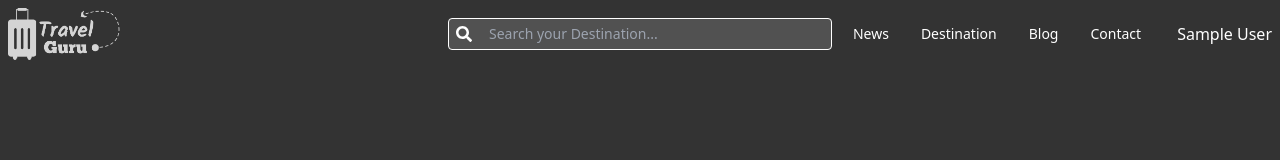
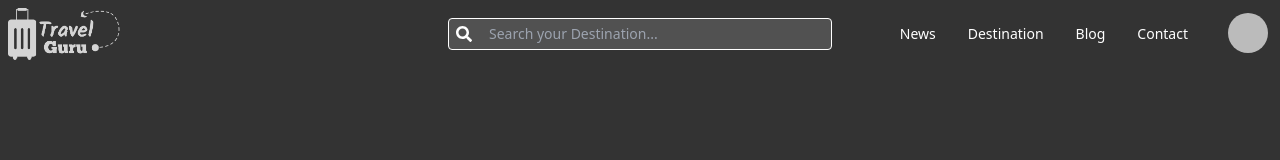
Before and after one commit to mehefujali/travel-guru, a React (Vite) app: page /home in a window 1280 px wide. Shown: the top 160 px of the page. Built offline with nearby package versions, Linux system fonts and the light colour scheme; no server answers; sample sign-in values are in the browser's storage.

Commit message:
user signout complite

```diff
--- a/src/Components/Nav/Nav.jsx
+++ b/src/Components/Nav/Nav.jsx
@@ -6,8 +6,11 @@
 import { AuthContext } from '../../Context/AuthProvider';
 const Nav = () => {
       const { pathname } = useLocation()
-       const {user} = useContext(AuthContext)
-
+      const { user,userSignOut } = useContext(AuthContext)
+      const handleLogOut = () => {
+            userSignOut()
+            .then(console.log('signout success'))
+      }
       return (
             <div className=' container mx-auto'>
                   <div className=' w-11/12 mx-auto md:w-full'>
@@ -49,14 +52,35 @@
                                           </ul>
                                     </div>
                                     {
-                                            user? <div>
-                                                <h1>{user?.displayName}</h1>
+                                          user ? <div>
+                                                <div className="dropdown dropdown-end">
+                                                      <div tabIndex={0} role="button" className="btn btn-ghost btn-circle avatar">
+                                                            <div className="w-10 rounded-full">
+                                                                  <img
+                                                                        alt={user.displayName}
+                                                                        src={user.photoURL} />
+                                                            </div>
+                                                      </div>
+                                                      <ul
+                                                            tabIndex={0}
+                                                            className="menu menu-sm dropdown-content bg-base-100 rounded-box z-[1] mt-3 w-52 p-2 shadow text-black">
+                                                            <li>
+                                                                  <a className="justify-between">
+                                                                        Profile
+                                                                        <span className="badge">New</span>
+                                                                  </a>
+                                                            </li>
+                                                            <li><a>Settings</a></li>
+                                                            <li onClick={handleLogOut}><a>Logout</a></li>
+                                                      </ul>
+                                                </div>
+
                                             </div>:<Link to={'/login'} className="btn btn-sm md:btn-md bg-[#F9A51A] text-black hover:bg-[#da8e16] border-none rounded md:px-8">Login</Link>
                                     }
-                              </div>
                         </div>
                   </div>
             </div>
+            </div >
       );
 };
 
--- a/src/Context/AuthProvider.jsx
+++ b/src/Context/AuthProvider.jsx
@@ -1,4 +1,4 @@
-import { GoogleAuthProvider, onAuthStateChanged, signInWithPopup } from "firebase/auth";
+import { GoogleAuthProvider, onAuthStateChanged, signInWithPopup, signOut } from "firebase/auth";
 import PropTypes from "prop-types";
 import { createContext, useEffect, useState } from "react";
 import { auth } from "../Firebase/firebase.config";
@@ -11,6 +11,9 @@
       const googleSignIn = () => {
             return signInWithPopup(auth, googleProvider)
       }
+      const userSignOut = () => {
+            return signOut(auth)
+      }
       useEffect(() => {
             const unSubscribe = onAuthStateChanged(auth, (curentuser) => {
                   setUser(curentuser)
@@ -21,6 +24,7 @@
             googleSignIn,
             user,
             setUser,
+            userSignOut,
       }
 
 
```
